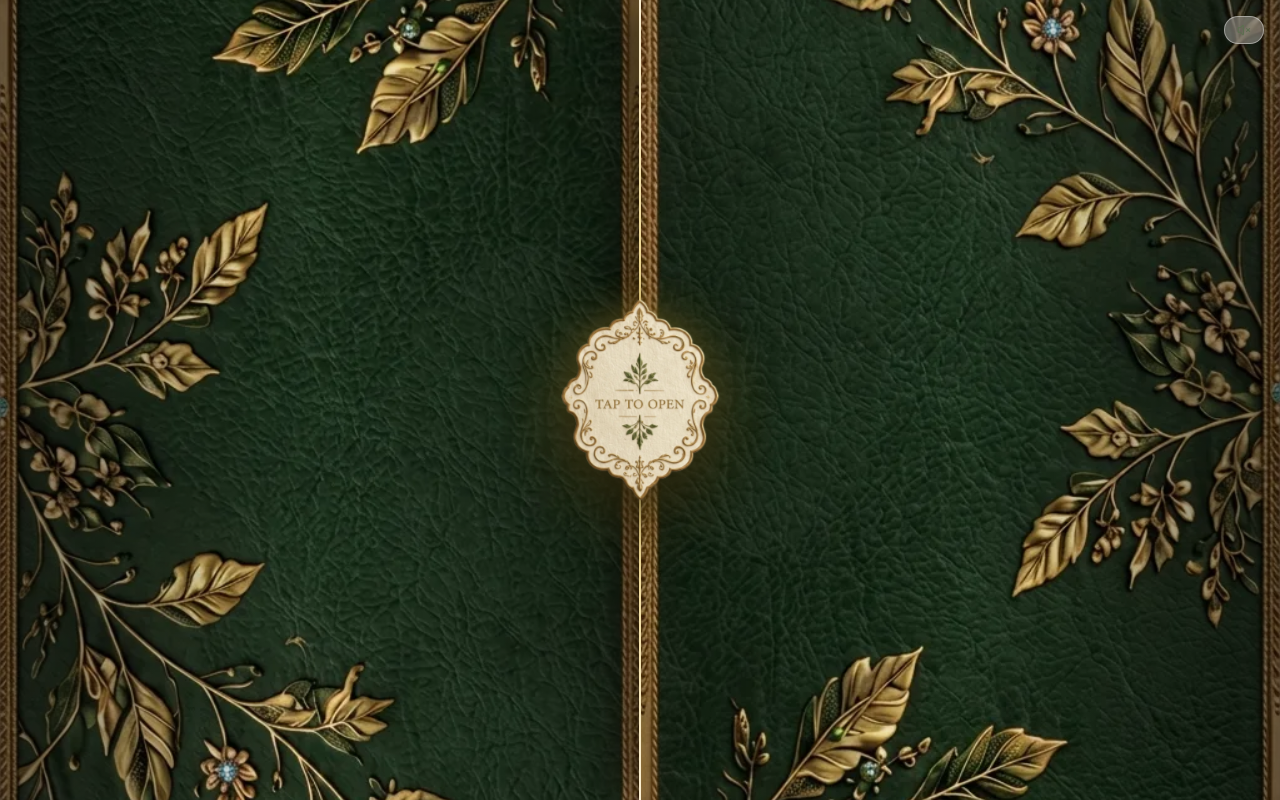
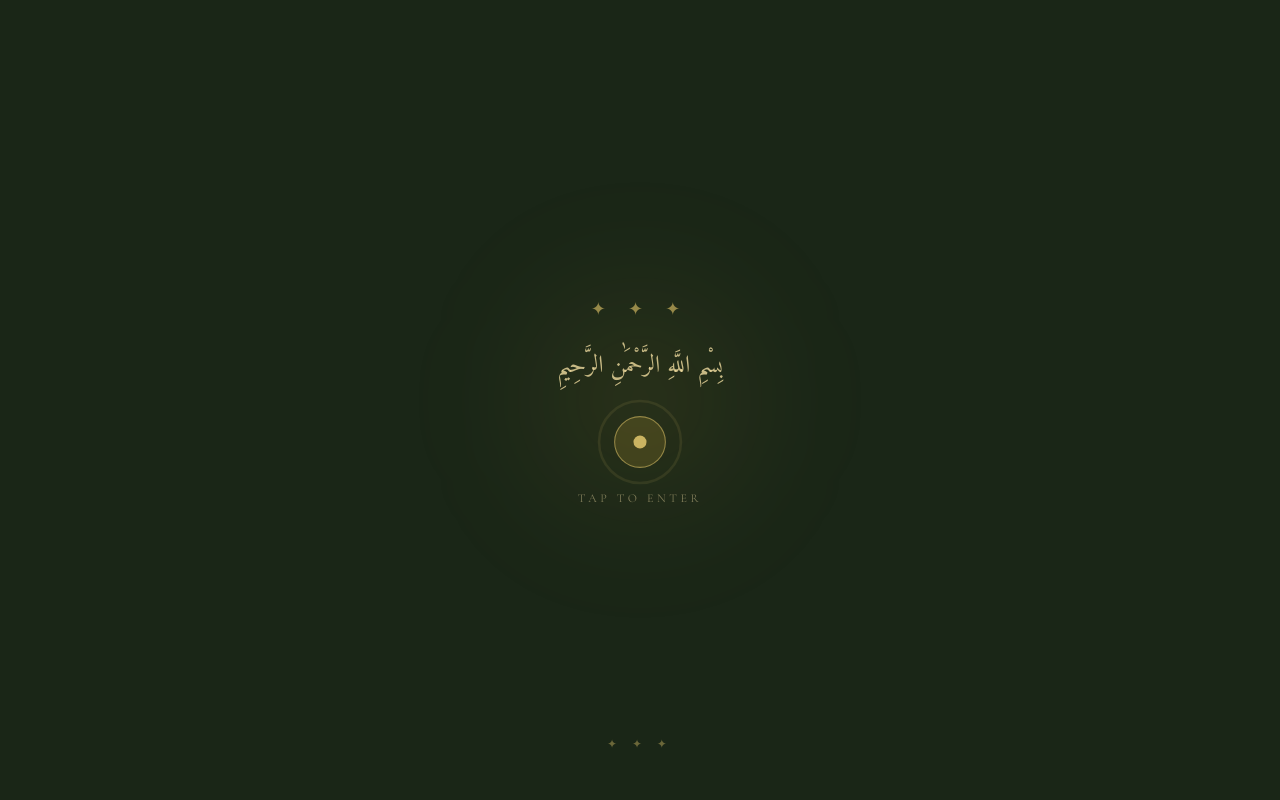
Before and after one commit to nahy1061/wedding-invitation, a React (Vite) app: page / in a window 1280 px wide. Built offline with nearby package versions, Linux system fonts and the light colour scheme; a web font is replaced by a local one.

Commit message:
feat: add splash overlay with fullscreen + audio on tap

```diff
--- a/src/App.tsx
+++ b/src/App.tsx
@@ -6,11 +6,13 @@ import { getGuestNameFromUrl } from './utils/urlHelper';
 import { GatefoldCover } from './components/gatefold/GatefoldCover';
 import { InnerCardSuite } from './components/gatefold/InnerCardSuite';
 import { GatefoldAudioPlayer } from './components/gatefold/GatefoldAudioPlayer';
+import { SplashOverlay } from './components/gatefold/SplashOverlay';
 import bgPic from './assets/images/pic10.jpg';
 
 const MAIN_TARGET_VOLUME = 0.7;
 
 export function App() {
+  const [hasEntered, setHasEntered] = useState(false);
   const [isOpened, setIsOpened] = useState(false);
   const [isPlayingAudio, setIsPlayingAudio] = useState(false);
   const [guestName, setGuestName] = useState<string | null>(null);
@@ -39,6 +41,25 @@ export function App() {
       main.pause();
     };
   }, []);
+
+  const handleEnter = () => {
+    // Try fullscreen
+    try {
+      document.documentElement.requestFullscreen().catch(() => {});
+    } catch {}
+
+    // Play intro music
+    const intro = introAudioRef.current;
+    if (intro) {
+      intro.currentTime = 0;
+      intro.volume = 1.0;
+      intro.play().then(() => {
+        setIsPlayingAudio(true);
+      }).catch(() => {});
+    }
+
+    setHasEntered(true);
+  };
 
   const handleOpenStart = () => {
     const intro = introAudioRef.current;
@@ -120,8 +141,15 @@ export function App() {
   return (
     <div className="relative min-h-[100dvh] w-full bg-[#5e6f51] text-[#2c2724] selection:bg-gold-500/30 selection:text-[#2c2724] overflow-x-hidden flex flex-col justify-between">
 
+      {/* Splash Overlay — blocks everything until user taps */}
+      <AnimatePresence>
+        {!hasEntered && (
+          <SplashOverlay onEnter={handleEnter} />
+        )}
+      </AnimatePresence>
+
       {/* Audio Controls (Top-Right) — hidden after gatefold opens */}
-      {!isOpened && (
+      {!isOpened && hasEntered && (
         <GatefoldAudioPlayer
           isPlaying={isPlayingAudio}
           onToggle={handleToggleAudio}
@@ -131,7 +159,7 @@ export function App() {
       {/* Main Full-Screen Experience */}
       <main className="relative z-20 flex-1 flex items-center justify-center min-h-[100dvh] w-full">
         <AnimatePresence mode="wait">
-          {!isOpened ? (
+          {hasEntered && !isOpened ? (
             <motion.div
               key="gatefold-cover"
               initial={{ opacity: 0 }}
@@ -146,7 +174,7 @@ export function App() {
                 onOpenComplete={handleOpenComplete}
               />
             </motion.div>
-          ) : (
+          ) : hasEntered && isOpened ? (
             <motion.div
               key="inner-card-suite"
               initial={{ opacity: 0, scale: 0.96 }}
@@ -160,7 +188,7 @@ export function App() {
                 guestName={guestName}
               />
             </motion.div>
-          )}
+          ) : null}
         </AnimatePresence>
       </main>
 
--- /dev/null
+++ b/src/components/gatefold/SplashOverlay.tsx
@@ -0,0 +1,90 @@
+import React from 'react';
+import { motion } from 'framer-motion';
+
+interface SplashOverlayProps {
+  onEnter: () => void;
+}
+
+export const SplashOverlay: React.FC<SplashOverlayProps> = ({ onEnter }) => {
+  return (
+    <motion.div
+      initial={{ opacity: 0 }}
+      animate={{ opacity: 1 }}
+      exit={{ opacity: 0 }}
+      transition={{ duration: 0.6 }}
+      onClick={onEnter}
+      className="fixed inset-0 z-50 flex flex-col items-center justify-center cursor-pointer select-none bg-[#1a2617]"
+    >
+      {/* Ambient Gold Glow */}
+      <div className="absolute top-1/2 left-1/2 -translate-x-1/2 -translate-y-1/2 w-64 h-64 rounded-full bg-radial from-gold-500/15 via-gold-500/5 to-transparent blur-3xl pointer-events-none" />
+
+      {/* Decorative Top Flourish */}
+      <motion.div
+        initial={{ opacity: 0, y: -10 }}
+        animate={{ opacity: 1, y: 0 }}
+        transition={{ delay: 0.3, duration: 0.8 }}
+        className="text-gold-400/60 text-lg tracking-[0.5em] font-serif mb-6"
+      >
+        ✦ ✦ ✦
+      </motion.div>
+
+      {/* Bismillah */}
+      <motion.p
+        initial={{ opacity: 0, y: 8 }}
+        animate={{ opacity: 1, y: 0 }}
+        transition={{ delay: 0.5, duration: 0.8 }}
+        className="font-arabic text-xl sm:text-2xl text-gold-300/80 mb-8 leading-relaxed"
+      >
+        بِسْمِ اللَّهِ الرَّحْمَٰنِ الرَّحِيمِ
+      </motion.p>
+
+      {/* Pulsing Tap Indicator */}
+      <div className="relative mb-6">
+        {/* Outer ring pulses */}
+        <motion.div
+          animate={{
+            scale: [1, 1.6, 1],
+            opacity: [0.5, 0, 0.5],
+          }}
+          transition={{ duration: 2, repeat: Infinity, ease: 'easeInOut' }}
+          className="absolute inset-0 w-16 h-16 -m-2 rounded-full border-2 border-gold-400/40"
+        />
+        {/* Inner circle */}
+        <motion.div
+          animate={{
+            scale: [1, 1.15, 1],
+            opacity: [0.7, 1, 0.7],
+          }}
+          transition={{ duration: 2, repeat: Infinity, ease: 'easeInOut' }}
+          className="w-12 h-12 rounded-full bg-gold-500/20 border border-gold-400/60 flex items-center justify-center"
+        >
+          <motion.div
+            animate={{ scale: [0.9, 1.1, 0.9] }}
+            transition={{ duration: 2, repeat: Infinity, ease: 'easeInOut' }}
+            className="w-3 h-3 rounded-full bg-gold-400"
+          />
+        </motion.div>
+      </div>
+
+      {/* Instruction Text */}
+      <motion.p
+        initial={{ opacity: 0 }}
+        animate={{ opacity: [0.5, 1, 0.5] }}
+        transition={{ delay: 0.8, duration: 2.5, repeat: Infinity, ease: 'easeInOut' }}
+        className="text-[11px] sm:text-xs font-serif uppercase tracking-[0.3em] text-gold-300/80"
+      >
+        Tap to enter
+      </motion.p>
+
+      {/* Bottom flourish */}
+      <motion.div
+        initial={{ opacity: 0, y: 10 }}
+        animate={{ opacity: 1, y: 0 }}
+        transition={{ delay: 0.7, duration: 0.8 }}
+        className="absolute bottom-12 text-gold-400/40 text-xs tracking-[0.5em] font-serif"
+      >
+        ✦ ✦ ✦
+      </motion.div>
+    </motion.div>
+  );
+};
```
